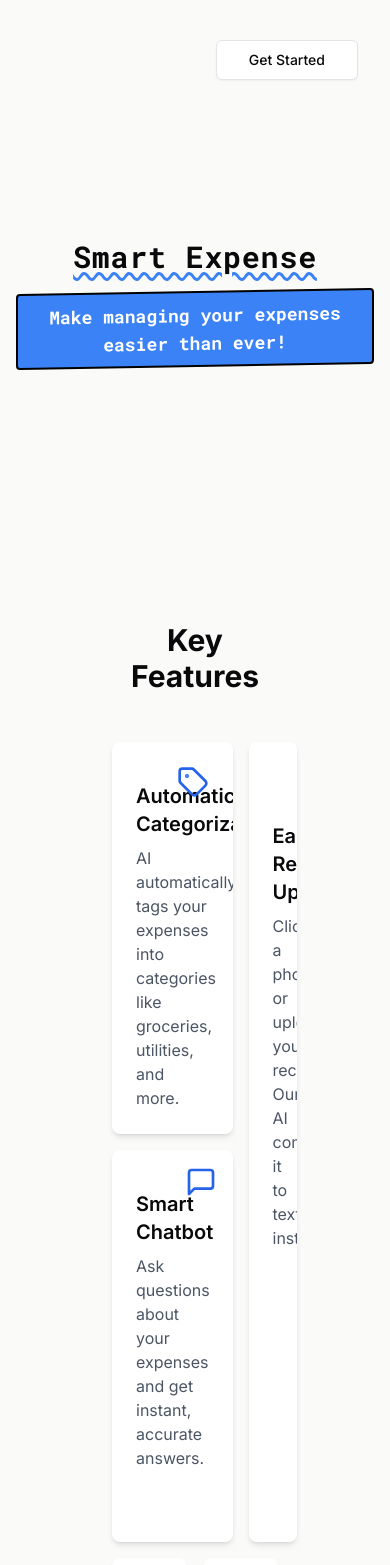
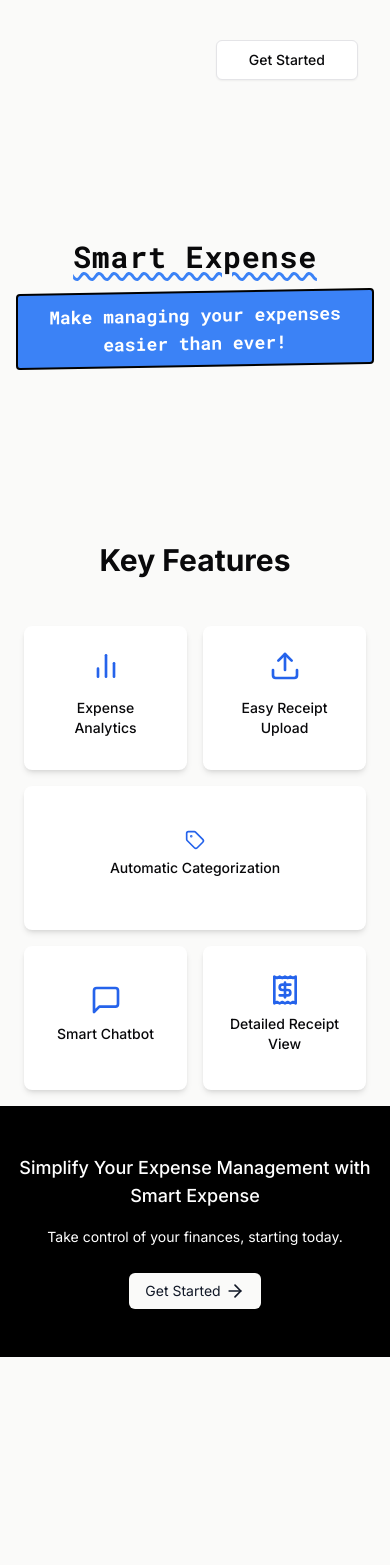
Before and after one commit to GurneeshBudhiraja/Smart-Receipt-Manager, a Next.js app: page / in a window 390 px wide. Shown: the top 1565 px of the page. After the commit the page ends 1357 px from the top, so only its background shows below. Built offline with nearby package versions, Linux system fonts and the light colour scheme.

Commit message:
changes: make `features-section.tsx` responsive

```diff
--- a/src/app/page.tsx
+++ b/src/app/page.tsx
@@ -3,8 +3,7 @@ import FeaturesSection from "@/components/features-section";
 import HowItWorks from "@/components/home-how-it-works";
 import { HomeHeader } from "@/components/home-header";
 import { headers } from "next/headers";
-import { ArrowRight } from "lucide-react";
-import Link from "next/link";
+import Footer from "@/components/footer";
 async function page() {
   const headersList = await headers();
   const isLogin = headersList.get("x-is-login") === "true" ? true : false;
@@ -13,6 +12,7 @@ async function page() {
       <HomeHeader isLogin={isLogin} className="" />
       <HeroSection />
       <FeaturesSection />
+      <Footer />
       {/* <div className="w-screen">
       <HowItWorks />
         <footer className="bg-black text-white py-12">...</footer>
--- a/src/components/features-section.tsx
+++ b/src/components/features-section.tsx
@@ -3,47 +3,47 @@ import { BarChart2, MessageSquare, Receipt, Tag, Upload } from "lucide-react";
 
 function FeaturesSection() {
   return (
-    <section className="p-24">
+    <section className="py-4 px-2 md:p-24">
       <div className="container mx-auto px-4">
         <h2 className="text-3xl font-bold text-center mb-12">Key Features</h2>
-        <div className="grid grid-cols-4 grid-rows-3 gap-4">
+        <div className="grid grid-cols-2 md:grid-cols-4 grid-rows-3 gap-4">
           <FeatureCard
             icon={
-              <Tag className="h-8 w-8 text-blue-600 absolute top-6 right-6" />
+              <Tag className="h-5 w-5  md:h-8 md:w-8 text-blue-600   md:absolute top-4 right-4 " />
             }
             title="Automatic Categorization"
             description="AI automatically tags your expenses into categories like groceries, utilities, and more."
-            className="col-span-3 row-span-1 relative "
+            className="col-start-1 col-span-2  md:col-start-1  md:col-span-2 md:row-span-1 relative text-center md:text-left"
           />
           <FeatureCard
             icon={
-              <MessageSquare className="h-8 w-8 text-blue-600 absolute top-4 right-4" />
+              <MessageSquare className="h-8 w-8 text-blue-600 md:absolute top-4 right-4" />
             }
             title="Smart Chatbot"
             description="Ask questions about your expenses and get instant, accurate answers."
-            className="col-span-3 row-span-1 relative"
+            className=" md:col-start-3 md:col-span-2 relative text-center  md:text-left"
           />
           <FeatureCard
             icon={
-              <BarChart2 className="h-8 w-8 text-blue-600 absolute right-6 top-5" />
+              <BarChart2 className="h-8 w-8 text-blue-600 mb-2 md:absolute right-6 top-5" />
             }
             title="Expense Analytics"
             description="Visualize your spending patterns with intuitive graphs and charts."
-            className="col-span-2 row-span-1 relative"
+            className="text-center md:text-left col-span-1 col-start-1 row-start-1  row-span-1  md:col-span-2 md:row-span-1 relative"
           />
           <FeatureCard
             icon={<Upload className="h-8 w-8 text-blue-600 mb-2 " />}
             title="Easy Receipt Upload"
             description="Click a photo or upload your receipt. Our AI converts it to text instantly."
-            className="col-span-1 col-start-4 row-start-1  row-span-2 relative"
+            className="text-center md:text-left col-span-1 col-start-2  md:col-start-3 md:col-span-2 row-start-1 row-span-1 md:row-start-2  md:row-span-4 relative"
           />
           <FeatureCard
             icon={
-              <Receipt className="h-8 w-8 text-blue-600 absolute right-6 top-6" />
+              <Receipt className="h-8 w-8 text-blue-600 md:absolute right-4 top-4" />
             }
             title="Detailed Receipt View"
             description="Review your receipts, categories, and personal notes anytime."
-            className="col-span-2 row-span-1 relative"
+            className="text-center md:text-left  md:col-span-2 md:row-span-3 relative"
           />
         </div>
       </div>
--- /dev/null
+++ b/src/components/footer.tsx
@@ -0,0 +1,26 @@
+import { ArrowRight } from "lucide-react";
+import Link from "next/link";
+
+function Footer() {
+  return (
+    <footer className="bg-black text-white py-12">
+      <div className="container mx-auto px-4 md:px-6 lg:px-8 xl:px-12 text-center">
+        <h2 className="text-lg sm:text-xl md:text-2xl lg:text-3xl font-medium mb-4">
+          Simplify Your Expense Management with Smart Expense
+        </h2>
+        <p className="text-sm sm:text-base md:text-lg mb-6 leading-relaxed">
+          Take control of your finances, starting today.
+        </p>
+        <Link
+          href={"/login"}
+          className="bg-stone-50 text-gray-900 hover:bg-stone-200 py-2 px-4 rounded-md text-sm sm:text-base inline-flex items-center transition-colors duration-200 ease-in-out"
+        >
+          Get Started
+          <ArrowRight size={20} className="ml-1" />
+        </Link>
+      </div>
+    </footer>
+  );
+}
+
+export default Footer;
--- a/src/components/ui/feature-card.tsx
+++ b/src/components/ui/feature-card.tsx
@@ -13,15 +13,17 @@ function FeatureCard({
 }) {
   return (
     <div
-      className={`bg-white p-6 relative rounded-lg shadow-md flex flex-col justify-between transition-all ease-in-out duration-300 group overflow-clip ${className} `}
+      className={`bg-white p-6 relative rounded-lg shadow-md flex flex-col justify-center  md:justify-between transition-all ease-in-out duration-300 group overflow-clip ${className} `}
     >
-      <div className="">
+      <div>
         <span className="absolute bg-gradient-to-tl from-blue-500 from-40% via-blue-400 to-blue-300 w-36 h-16 bottom-0 right-0 rounded-full blur-3xl overflow-hidden opacity-0 group-hover:opacity-100 transition-all  duration-150 ease-in-out"></span>
-        <div className="flex items-center justify-center mb-4">{icon}</div>
-        <h3 className="text-xl font-semibold mb-2 group-hover:underline group-hover:decoration-wavy decoration-blue-600 underline-offset-4  ">
+        <div className="flex items-center justify-center mb-2 md:mb-4">
+          {icon}
+        </div>
+        <h3 className="text-sm md:text-xl font-medium md:font-semibold mb-2 md:group-hover:underline group-hover:decoration-wavy decoration-blue-600 underline-offset-4 overflow-x-scroll  md:overflow-x-visible overflow-y-visible  ">
           {title}
         </h3>
-        <p className="text-gray-600">{description}</p>
+        <p className="text-gray-600 hidden md:inline-block">{description}</p>
       </div>
     </div>
   );
```
